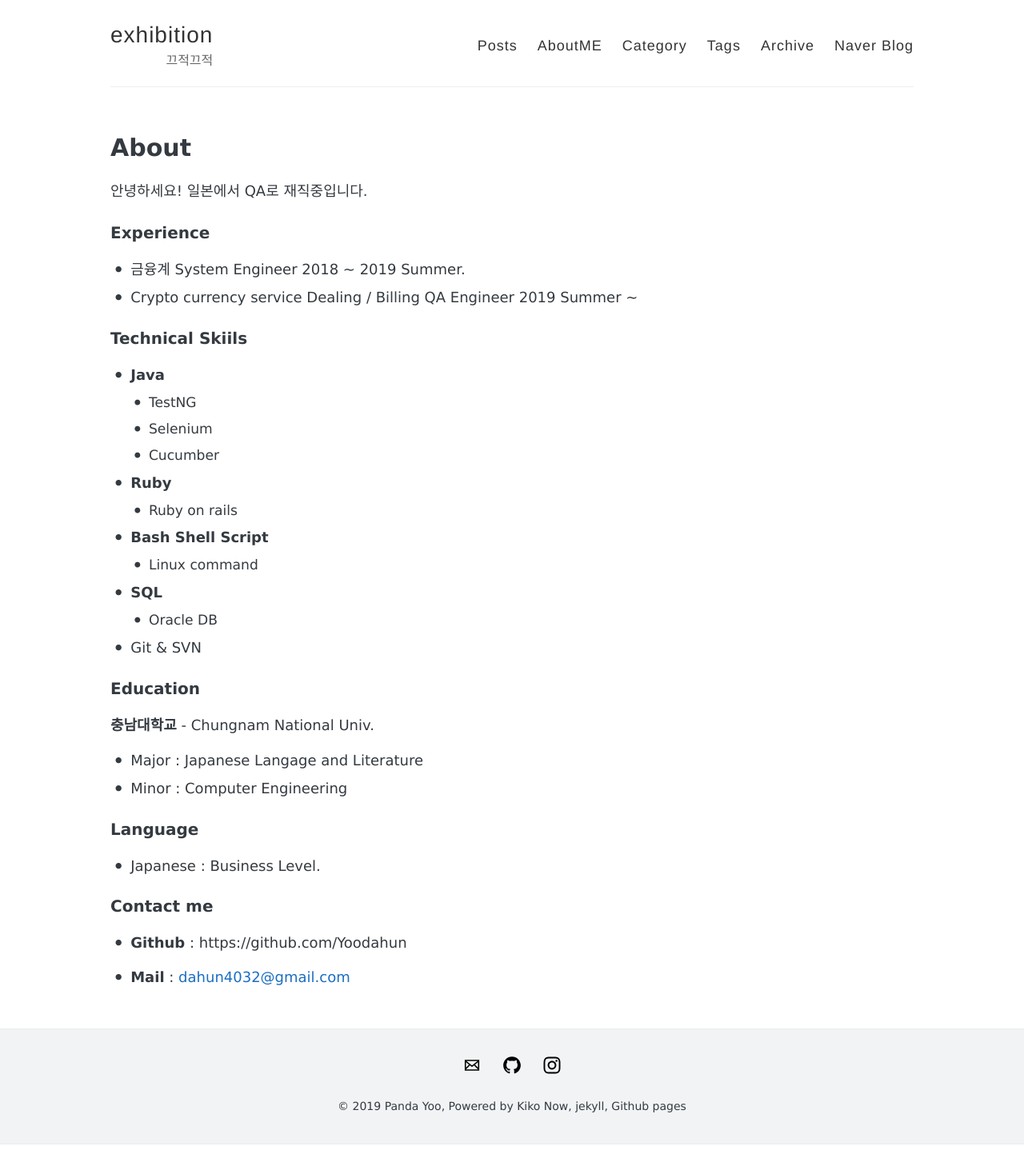
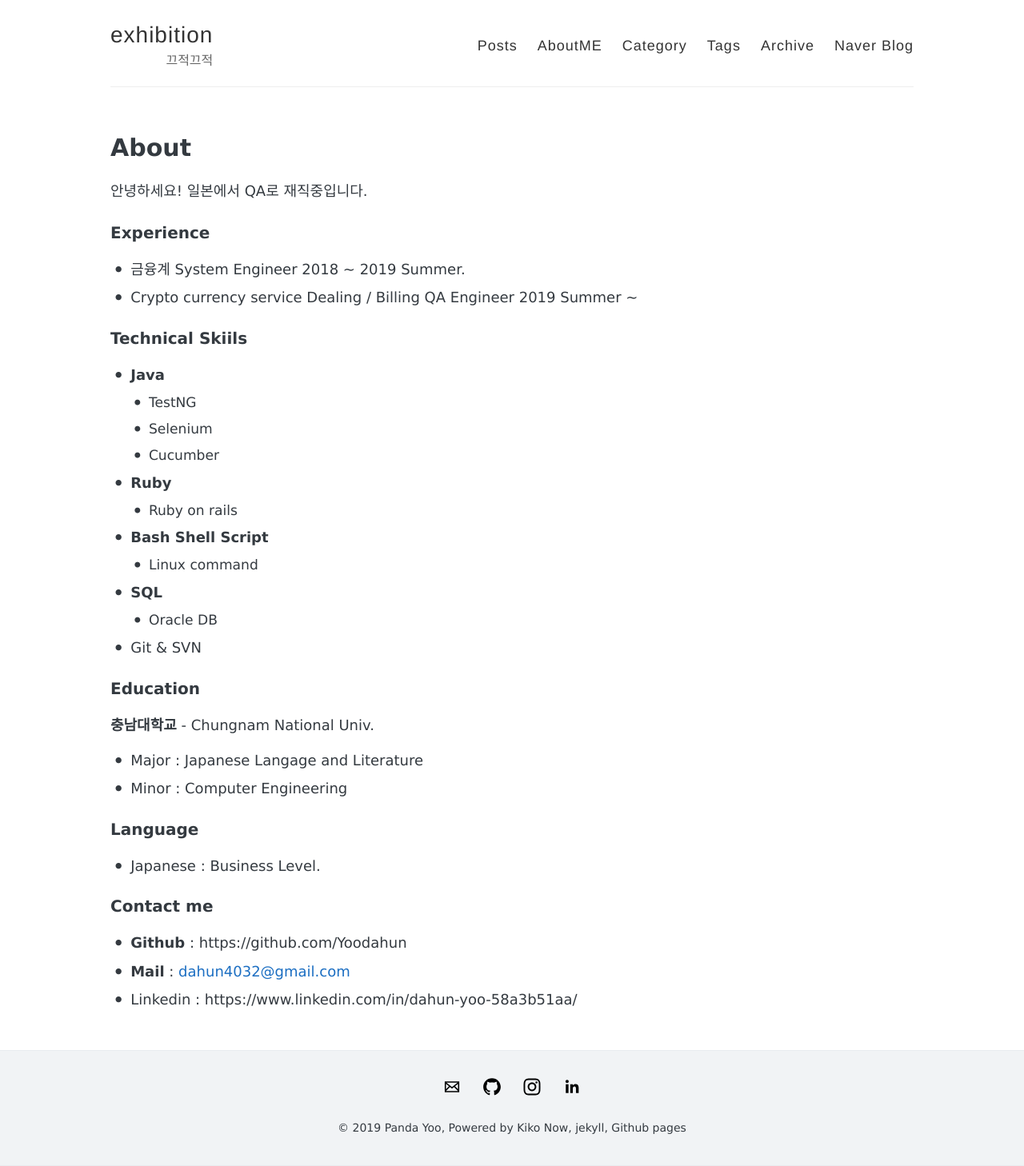
Before and after one commit to Yoodahun/Yoodahun.github.io, a Jekyll site: the page built from aboutme.md, in a window 1280 px wide. Shown: the whole page at 80% size. Built offline with Jekyll 4.4.1, drawn with Linux system fonts in a browser that asks for light colours; before the commit the page ends 1431 px from its top, so only the background shows below that.

Commit message:
linkedin link

```diff
--- a/_config.yml
+++ b/_config.yml
@@ -49,7 +49,7 @@ footer-links:
   github: Yoodahun
   googleplus: # anything in your profile username that comes after plus.google.com/
   instagram: exhibition_dh
-  linkedin:
+  linkedin: dahun-yoo
   pinterest:
   rss: # just type anything here for a working RSS icon
   stackoverflow: # your stackoverflow profile, e.g. "users/50476/bart-kiers"
--- a/aboutme.md
+++ b/aboutme.md
@@ -5,8 +5,6 @@ permalink: /aboutme/
 ---
 
 안녕하세요! 일본에서 QA로 재직중입니다.
-
-
 
 ### Experience
 
@@ -41,5 +39,5 @@ permalink: /aboutme/
 ### Contact me
 
 - **Github** : https://github.com/Yoodahun
-
 - **Mail** : [dahun4032@gmail.com](mailto:email@domain.com)
+- Linkedin : https://www.linkedin.com/in/dahun-yoo-58a3b51aa/
```
